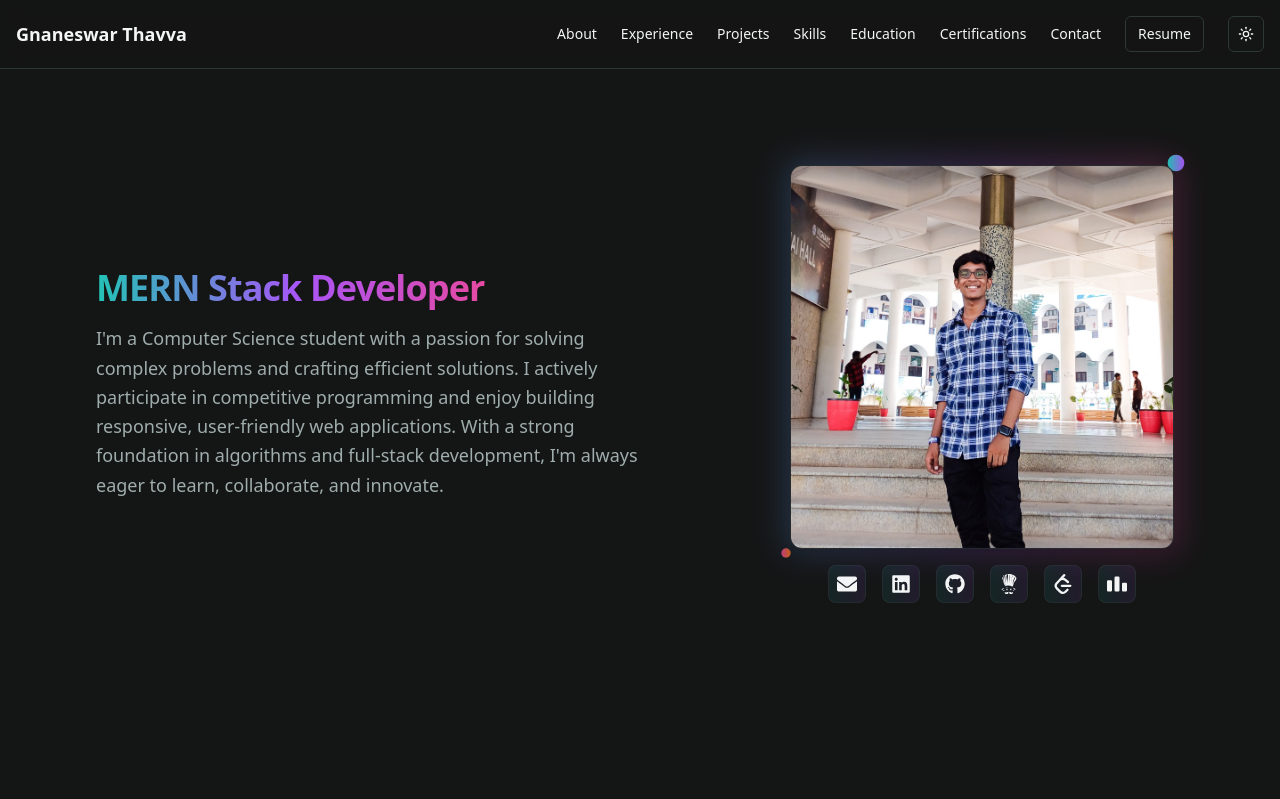
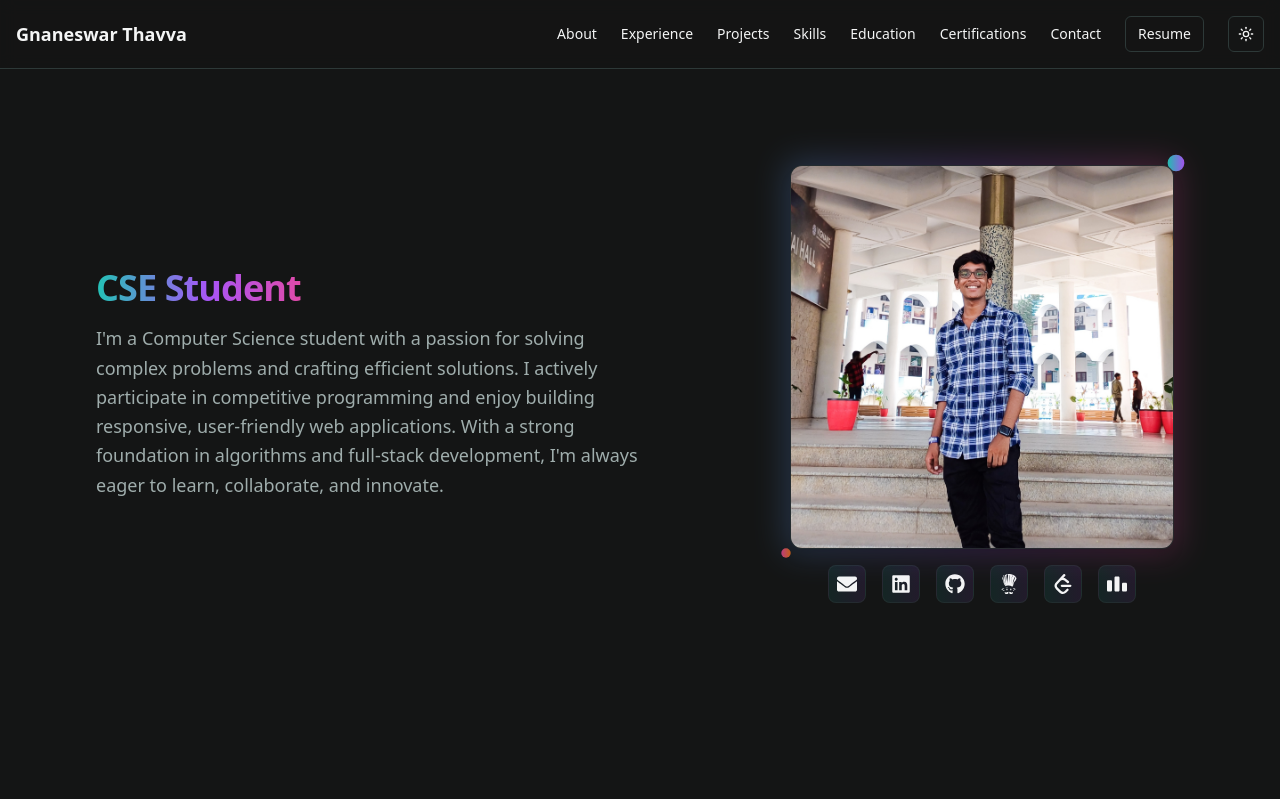
Before and after one commit to gnaneswar675/personal-portfolio, a React (Create React App) app: page / in a window 1280 px wide. Shown: the top 799 px of the page. Built offline with nearby package versions, Linux system fonts and the light colour scheme.

Commit message:
Update profile titles to include CSE Student

```diff
--- a/src/data/profile.js
+++ b/src/data/profile.js
@@ -2,7 +2,7 @@
 
   export const profile = {
     name: "Gnaneswar Thavva",
-    titles: ["Full Stack Developer", "MERN Stack Developer" ],
+    titles: ["MERN Stack Developer","CSE Student", "Full Stack Developer" ],
     bio: [
       //"I build scalable, high-performance applications using TypeScript, JavaScript, React, Node.js, AWS, and LLM orchestration.",
       //"From crafting intuitive frontends to designing robust APIs, cloud architecture, and intelligent AI workflows, I deliver quality code that drives real impact.",
```
